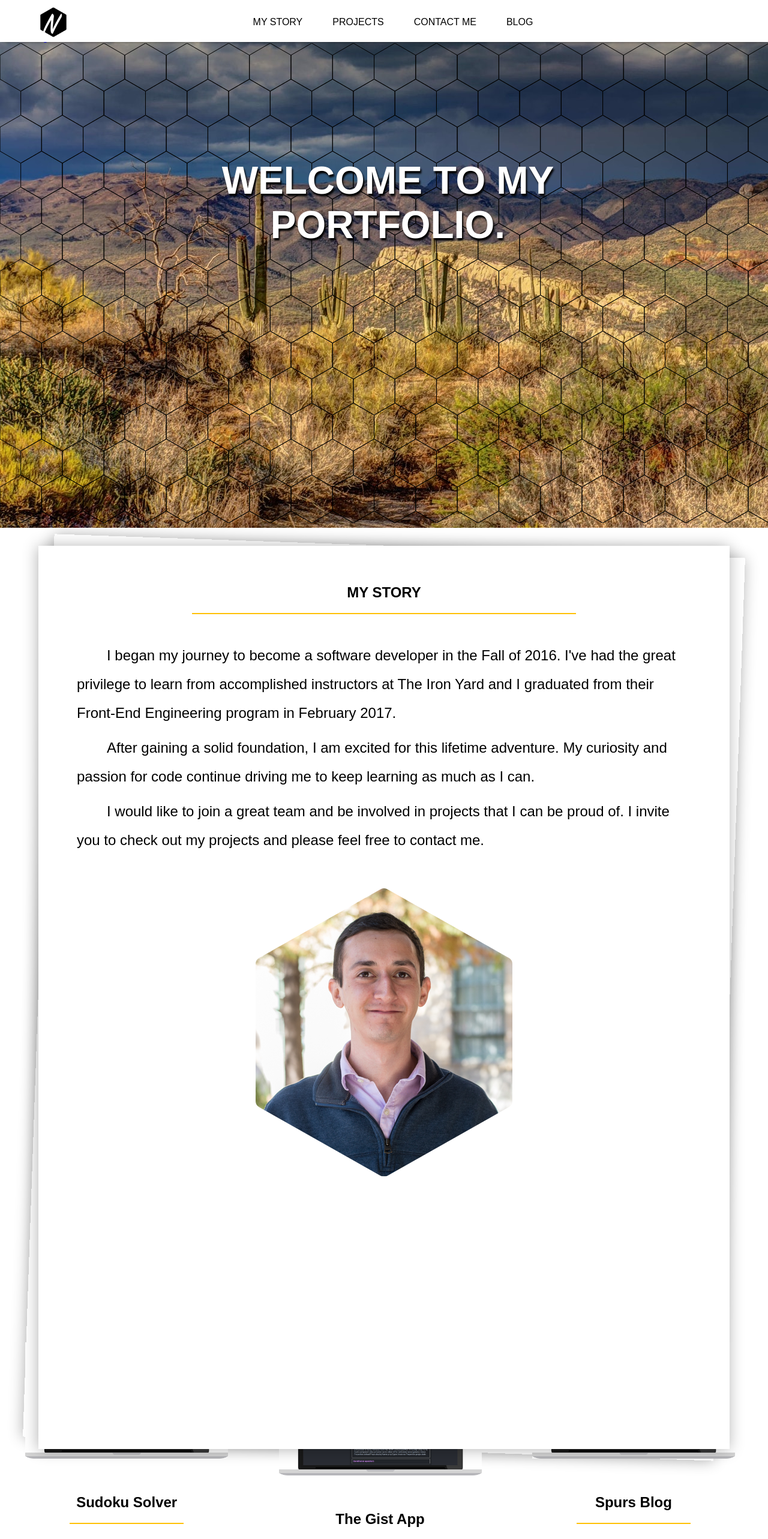
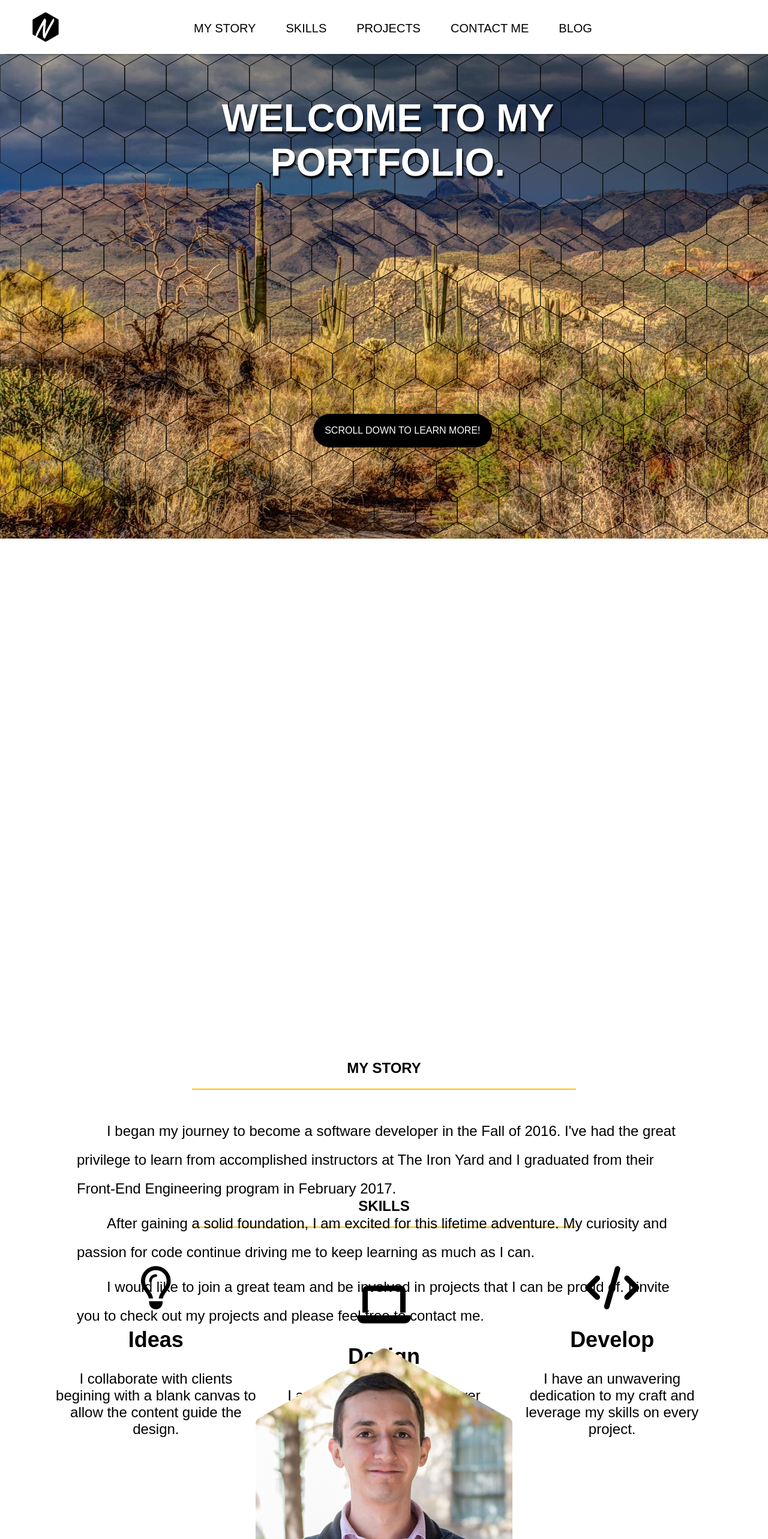
Before and after one commit to Gadget89/updated-portfolio, a React (Create React App) app: page / in a window 1280 px wide. Shown: the top 2566 px of the page at 60% size. Built offline with nearby package versions, Linux system fonts and the light colour scheme.

Commit message:
Updated contact info and styling

```diff
--- a/public/index.html
+++ b/public/index.html
@@ -2,7 +2,7 @@
 <html lang="en">
   <head>
     <meta charset="utf-8">
-    <meta name="viewport" content="width=device-width, initial-scale=1, shrink-to-fit=no">
+    <meta name="viewport" content="width=device-width, initial-scale=1, maximum-scale=1.0, shrink-to-fit=no">
     <meta name="theme-color" content="#ffc107">
     <link rel="manifest" href="%PUBLIC_URL%/manifest.json">
     <link rel="shortcut icon" href="%PUBLIC_URL%/new-logo.png">
--- a/src/About.js
+++ b/src/About.js
@@ -1,14 +1,16 @@
 import React, { Component } from 'react';
 import './main.css';
 import Me from './assets/NicHex.png'
+
+// <article className="about-container-back"></article>
+// <article className="about-container-front"></article>
 
 class About extends Component {
 
   render() {
     return (
-      <section>
-        <article className="about-container-back"></article>
-        <article className="about-container-front"></article>
+      <section className="about-wrapper">
+
           <article id="about" className="about-container">
             <h2 name="about" className="component-content-title">MY STORY</h2>
             <p className="about-content">
--- a/src/App.js
+++ b/src/App.js
@@ -13,18 +13,16 @@ import Contact from './Contact'
 class App extends Component {
   render() {
     return (
-      <main>
+      <section className="page-content-container">
         <Nav/>
         <Landing/>
         <CanvasComponent/>
-        <section className="page-content-container">
-          <About/>
-          <Projects/>
-          <Skills/>
-          <Contact/>
-          <Footer/>
-        </section>
-      </main>
+        <About/>
+        <Skills/>
+        <Projects/>
+        <Contact/>
+        <Footer/>
+      </section>
     );
   }
 }
--- a/src/Contact.js
+++ b/src/Contact.js
@@ -5,10 +5,18 @@ import './main.css';
 class App extends Component {
   render() {
     return (
-      <section id="contact">
-        <h2 name="about" className="component-content-title">CONTACT ME</h2>
-        <p>If you are want to build a </p>
-        <a href="mailto:hello@nicolasroybal.com">hello@nicolasroybal.com</a>
+      <section className="center-item" id="contact">
+        <h2 name="about" className="component-content-title">
+          CONTACT ME
+        </h2>
+        <p className="contact-message">
+          If you need a web develper, please feel free to reach out to me!
+        </p>
+        <a
+          className="contact-link"
+          href="mailto:hello@nicolasroybal.com">
+          hello@nicolasroybal.com
+        </a>
       </section>
     )
   }
--- a/src/Landing.js
+++ b/src/Landing.js
@@ -33,14 +33,16 @@ class Landing extends Component {
 
   render() {
     return (
-      <main>
         <section>
+          <aside>
+            <a href="#skills" className="landing-button">scroll down to learn more!</a>
+          </aside>
           <img alt='' className="landing-hero-img" src={Hero}></img>
+            <aside className="landing-message">
+              <p id="change"></p>
+            </aside>
         </section>
-        <aside className="landing-message">
-          <p id="change"></p>
-        </aside>
-      </main>
+
     );
   }
 }
--- a/src/Nav.js
+++ b/src/Nav.js
@@ -12,6 +12,12 @@ const navButtons = [
     name: "my story",
     link: "#about",
     title: "Check out my story."
+  },
+  {
+    id: "skills",
+    name: "skills",
+    link: "#skills",
+    title: "Check out my skills."
   },
   {
     id: "projects",
@@ -65,22 +71,7 @@ function closeNav() {
   // document.getElementById('open').className = "open"
   document.getElementById('open').style.display = "block"
 }
-// var trigger = () => {
-//   console.log(window.innerWidth);
-//   if(window.innerWidth > 1024){
-//     window.scroll(0, 1000)
-//   }
-// }
 
-// componentDidMount() {
-//   // grab an element
-//   var myElement = document.querySelector("header");
-//   // construct an instance of Headroom, passing the element
-//   var headroom  = new Headroom(myElement);
-//   console.log(myElement);
-//   // initialise
-//   headroom.init();
-// }
 class Nav extends Component {
 
 
--- a/src/Skills.js
+++ b/src/Skills.js
@@ -4,29 +4,31 @@ import './main.css';
 const skills = [
   {
     id:"ideas",
-    icon: "fa fa-lightbulb-o",
+    icon: "fa fa-lightbulb-o fa-3x",
     title: "Ideas",
     content: "I collaborate with clients begining with a blank canvas to allow the content guide the design."
   },
   {
     id:"design",
-    icon: "fa fa-laptop",
+    icon: "fa fa-laptop fa-3x",
     title: "Design",
     content: "I am a creative problem solver and truly enjoy exploring ideas to create beautiful products."
   },
   {
     id:"develop",
-    icon: "fa fa-code",
+    icon: "fa fa-code fa-3x",
     title: "Develop",
     content: "I have an unwavering dedication to my craft and leverage my skills on every project."
   }
 ]
 // Map through array and return a <li>
 const skillItems = skills.map((skill) =>
-  <article key={skill.id}>
+  <article
+    className="slide-container"
+    key={skill.id}>
     <i className={skill.icon}></i>
     <h2>{skill.title}</h2>
-    <p>{skill.content}</p>
+    <p className="center-item">{skill.content}</p>
   </article>
 )
 
@@ -112,16 +114,16 @@ class Skills extends Component {
 
   render() {
     return (
-      <div>
-        <h2>Skills</h2>
-        <section>
+      <section className="slides-container" id="skills">
+        <h2 className="component-content-title">Skills</h2>
+        <aside className="slide-info slide-content">
           {skillItems}
-        </section>
-        <section>
-          <h2>Technologies I use are:</h2>
+        </aside>
+        <aside>
+          <h2 className="skills-description">Technologies I use:</h2>
           <p className="skills-change-text"></p>
-        </section>
-      </div>
+        </aside>
+      </section>
     );
   }
 }
--- a/src/main.css
+++ b/src/main.css
@@ -6,7 +6,10 @@ Light-grey:
 Yellow: FFC107
 */
 /*Global Styles*/
-
+/*main {
+  position: absolute;
+  min-width: 100%;
+}*/
 body {
   box-sizing: border-box;
   margin: 0;
@@ -39,6 +42,7 @@ li {
   margin: 3.5% auto;
   padding: 20px 0;
   text-align: center;
+  text-transform: uppercase;
   width: 50%;
 }
 .hidden {
@@ -46,18 +50,19 @@ li {
 }
 .page-content-container {
   /*padding-top: 2%;*/
-  position: absolute;
+  /*position: absolute;*/
+  display: inline;
 }
-.page-content-container section {
+/*.page-content-container section {
   padding-top: 2%;
-}
+}*/
 
 /*Shared Navigation Styles*/
 .nav-background {
   background-color: #FFF;
   box-shadow: 0 4px 6px -6px black;
   width: 100%;
-  height: 70px;
+  height: 90px;
   position: fixed;
   top: 0;
   z-index: 10;
@@ -71,7 +76,7 @@ li {
 }
 .nav-list-container {
   display: flex;
-  margin: 28px auto;
+  margin: 36px auto;
   padding: 0;
   position: relative;
   text-transform: uppercase;
@@ -83,7 +88,8 @@ li {
 }
 
 .nav-list-container li {
-  font-weight: 400;
+  font-size: 1.25em;
+  font-weight: 500;
   margin-left: 30px;
 
 }
@@ -115,7 +121,7 @@ li {
 
 .nav-logo {
   left: 0;
-  margin: 10px 5%;
+  margin: 18px 4%;
   width: 50px;
   position: absolute;
   top: 0;
@@ -179,6 +185,18 @@ li {
 }
 
 /*Landing Styles*/
+.landing-button {
+  color: white;
+  margin-top: 600px;
+  display: inline;
+  z-index: 20;
+  left: 40%;
+  position: absolute;
+  background-color: black;
+  padding: 1.5%;
+  text-transform: uppercase;
+  border-radius: 50px;
+}
 .landing-hero-img {
   margin-top: -92px;
   /*filter: grayscale(100%);*/
@@ -212,7 +230,7 @@ li {
   text-align: center;
   text-transform: uppercase;
   text-shadow: 2px 4px 3px black;
-  top: 33%;
+  top: 20%;
   z-index: 9;
 }
 /*About Me Section*/
@@ -260,10 +278,31 @@ li {
   /*transition: all .2s ease-in-out;*/
   width: 500px;
 }
+.about-wrapper {
+  position: absolute;
+}
 /*.about-img-container img:hover {
   transform: scale(1.1);
   transform: perspective();
 }*/
+/*Skills*/
+.skill-container {
+  width: 33%;
+  display: block;
+  margin: 5%;
+  transition: all .2s ease-in-out;
+  width: 90%;
+}
+.skill-container:hover {
+  transform: scale(1.1);
+  transform: perspective();
+}
+.center-item {
+  width: 90%;
+  margin: 0 5%;
+  text-align: center;
+}
+
 /*Projects*/
 .slide-container {
   width: 33%;
@@ -275,9 +314,14 @@ li {
   transform: perspective();
 }
 .slides-container {
-  margin: 5% auto;
+  display: inline-block;
+  /*margin: 5% auto;*/
+  margin-top: 18%;
   position: relative;
   width: 100%;
+}
+.slides-container:nth-child(even) {
+  margin-top: 0;
 }
 .slide-content {
   font-size: 1.5em;
@@ -297,6 +341,14 @@ li {
   margin: 5%;
   text-align: center;
   width: 90%;
+}
+/*Contact*/
+.contact-message {
+  font-size: 1.5em;
+}
+.contact-link {
+  color: #FFC107;
+  font-size: 2em;
 }
 /*Footer*/
 .footer-container {
@@ -321,10 +373,9 @@ li {
   text-decoration: none;
 }
 .skills-change-text {
-  color: red;
   /*line-height: 500px;*/
   text-align: center;
-  font-size: 30px;
+  font-size: 3em;
   /*font-family: 'Roboto Slab', serif;*/
   text-transform: uppercase;
 }
@@ -336,14 +387,24 @@ li {
   100%  { opacity: 1; }
 }
 .skills-change-text:after {
+  color: #FFC107;
   content: '_';
   animation: blinking 1.2s infinite;
+}
+.skills-description {
+  text-align: center;
 }
 
 @media only screen and (min-width: 1440px) {
   /*HD Desktop*/
   #canvasoverlay {
     top: -904px;
+  }
+  .landing-message p {
+    top: 34%;
+  }
+  .slides-container {
+    margin-top: 10%;
   }
 }
 @media only screen and (max-width: 1024px) {
@@ -357,10 +418,10 @@ li {
   }
 
   .landing-message p {
-    font-size: 3em;
+    font-size: 5em;
     left: 0;
     min-width: 100%;
-    top: 25%;
+    top: 4%;
   }
 
   .nav-list-container,
@@ -369,7 +430,7 @@ li {
   }
 
   .nav-background {
-    height: 80px;
+    height: 90px;
   }
 
   .mobile-nav-menu-icon {
@@ -385,6 +446,9 @@ li {
 }
 @media only screen and (max-width: 420px) {
   /*Small mobile devices*/
+  .page-content-container {
+    position: absolute;
+  }
   .about-content {
     font-size: 1em;
     line-height: 2em;
@@ -393,6 +457,11 @@ li {
     text-indent: 25px;
     width: 90%;
   }
+  .about-container-back,
+  .about-container-front {
+    display: none;
+  }
+
   .about-content-title {
     margin-bottom: 10px;
     width: 90%;
```
